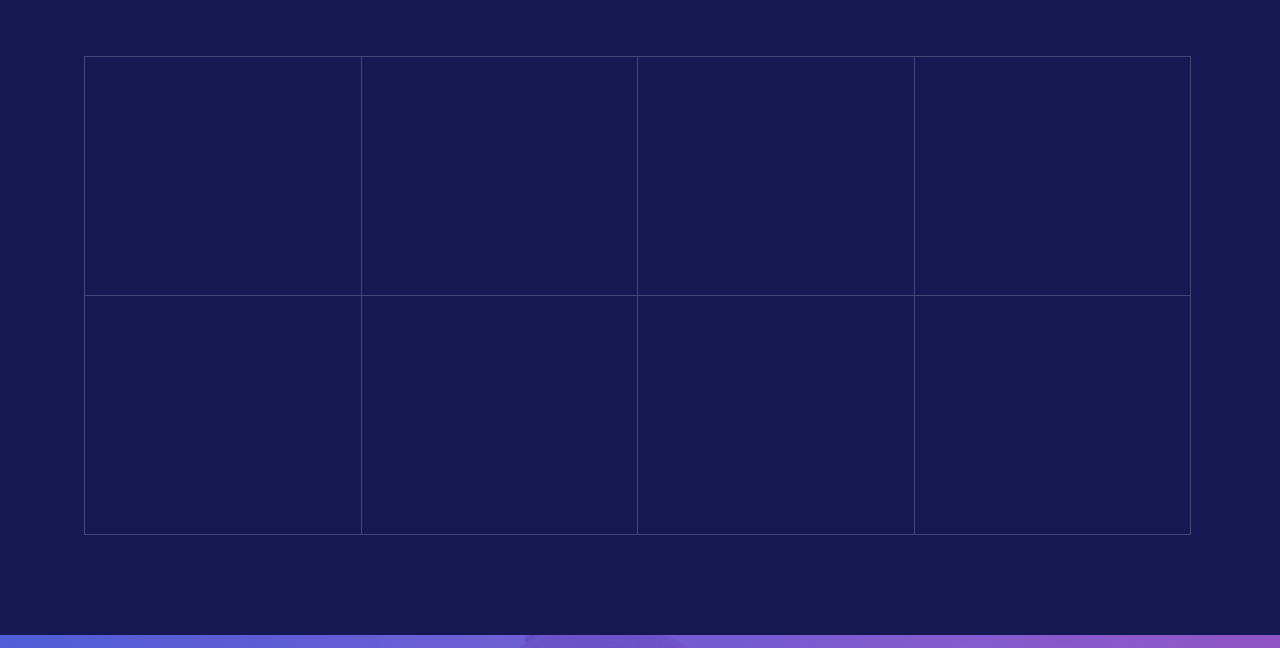
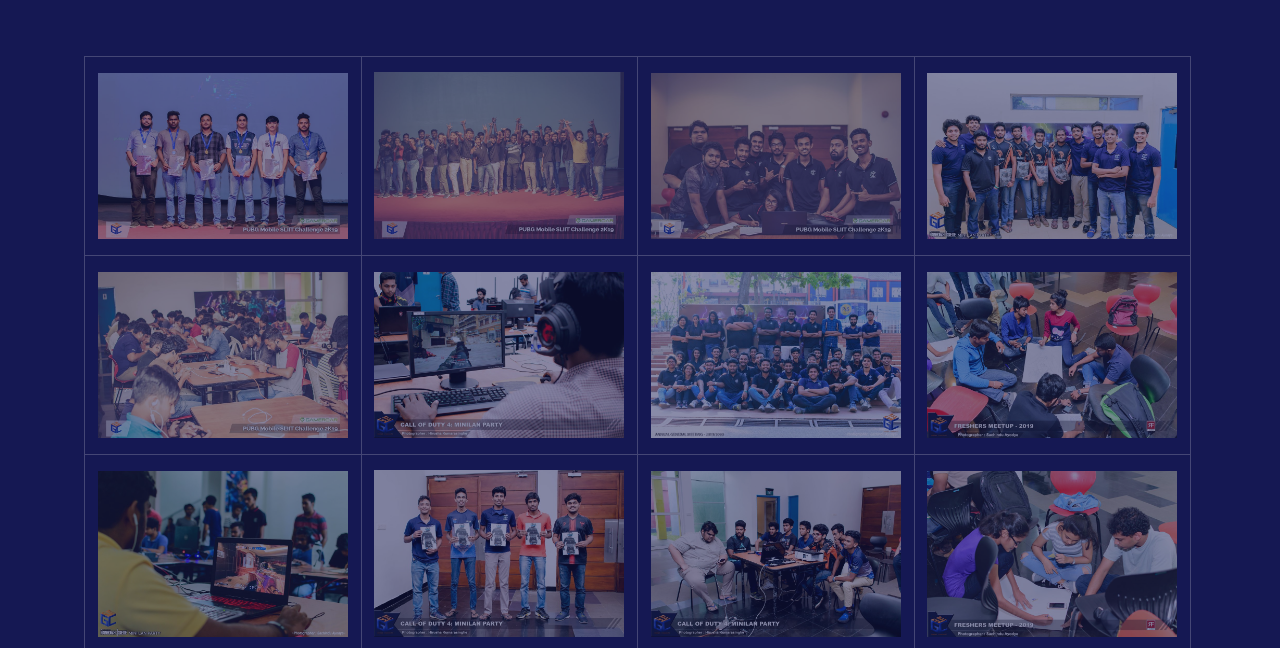
Before and after one commit to SLIIT-GC/SLIIT-GC-Web, a website: page index.html in a window 1280 px wide. Shown: the part 4994-5642 px from the top of the page. Drawn offline with Linux system fonts and the light colour scheme.

Commit message:
update photo gallery

```diff
--- a/index.html
+++ b/index.html
@@ -655,40 +655,57 @@
                     <div class="our-sponsor-area d-flex flex-wrap">
                         <!-- Single Sponsor -->
                         <div class="single-sponsor wow fadeInUp" data-wow-delay="300ms">
-                            <a href="#"><img src="" alt=""></a>
+                            <a href="img/Photo-img/1.1.jpg"><img src="img/Photo-img/1.1.jpg" alt="" ></a>
                         </div>
                         <!-- Single Sponsor -->
                         <div class="single-sponsor wow fadeInUp" data-wow-delay="300ms">
-                            <a href="#"><img src="" alt=""></a>
+                            <a href="img/Photo-img/1.jpg"><img src="img/Photo-img/1.jpg" alt=""></a>
                         </div>
                         <!-- Single Sponsor -->
                         <div class="single-sponsor wow fadeInUp" data-wow-delay="300ms">
-                            <a href="#"><img src="" alt=""></a>
+                            <a href="img/Photo-img/2.jpg"><img src="img/Photo-img/2.jpg" alt=""></a>
                         </div>
                         <!-- Single Sponsor -->
                         <div class="single-sponsor wow fadeInUp" data-wow-delay="300ms">
-                            <a href="#"><img src="" alt=""></a>
+                            <a href="img/Photo-img/3.jpg"><img src="img/Photo-img/3.jpg" alt=""></a>
                         </div>
                         <!-- Single Sponsor -->
                         <div class="single-sponsor wow fadeInUp" data-wow-delay="300ms">
-                            <a href="#"><img src="" alt=""></a>
+                            <a href="img/Photo-img/4.jpg"><img src="img/Photo-img/4.jpg" alt=""></a>
                         </div>
                         <!-- Single Sponsor -->
                         <div class="single-sponsor wow fadeInUp" data-wow-delay="300ms">
-                            <a href="#"><img src="" alt=""></a>
+                            <a href="img/Photo-img/5.jpg"><img src="img/Photo-img/5.jpg" alt=""></a>
                         </div>
                         <!-- Single Sponsor -->
                         <div class="single-sponsor wow fadeInUp" data-wow-delay="300ms">
-                            <a href="#"><img src="" alt=""></a>
+                            <a href="img/Photo-img/6.jpg"><img src="img/Photo-img/6.jpg" alt=""></a>
                         </div>
                         <!-- Single Sponsor -->
                         <div class="single-sponsor wow fadeInUp" data-wow-delay="300ms">
-                            <a href="#"><img src="" alt=""></a>
+                            <a href="img/Photo-img/7.jpg"><img src="img/Photo-img/7.jpg" alt=""></a>
+                        </div>
+                         <!-- Single Sponsor -->
+                         <div class="single-sponsor wow fadeInUp" data-wow-delay="300ms">
+                            <a href="img/Photo-img/8.jpg"><img src="img/Photo-img/8.jpg" alt=""></a>
+                        </div>
+                        <!-- Single Sponsor -->
+                        <div class="single-sponsor wow fadeInUp" data-wow-delay="300ms">
+                            <a href="img/Photo-img/9.jpg"><img src="img/Photo-img/9.jpg" alt=""></a>
+                        </div>
+                        <!-- Single Sponsor -->
+                        <div class="single-sponsor wow fadeInUp" data-wow-delay="300ms">
+                            <a href="img/Photo-img/10.jpg"><img src="img/Photo-img/10.jpg" alt=""></a>
+                        </div>
+                        <!-- Single Sponsor -->
+                        <div class="single-sponsor wow fadeInUp" data-wow-delay="300ms">
+                            <a href="img/Photo-img/11.jpg"><img src="img/Photo-img/11.jpg" alt=""></a>
                         </div>
                     </div>
+                    <div>
+                        <a href="https://www.facebook.com/pg/sliitgc/photos/?ref=page_internal" class="btn confer-btn w-100 mb-30">More Photos<i class="zmdi zmdi-long-arrow-right"></i></a>
+                    </div>
                 </div>
-
-
             </div>
         </div>
     </section>
--- a/style.css
+++ b/style.css
@@ -2556,9 +2556,9 @@ input:required {
     -webkit-box-flex: 0;
     -ms-flex: 0 0 25%;
     flex: 0 0 25%;
-    max-width: 25%;
-    width: 25%;
-    height: 240px;
+    max-width: 50%;
+    width: 50% ;
+    height: 200px;
     display: -webkit-box;
     display: -ms-flexbox;
     display: flex;
@@ -2583,7 +2583,8 @@ input:required {
       -webkit-transition-duration: 300ms;
       -o-transition-duration: 300ms;
       transition-duration: 300ms;
-      max-height: 110px;
+      max-height: 220px;
+      max-width: 250px;
       opacity: 0.5; }
       @media only screen and (min-width: 992px) and (max-width: 1199px) {
         .our-sponsor-area .single-sponsor a img {
```
Also changed, not shown: img/photo-img/1.1.jpg (added), img/photo-img/1.jpg (added), img/photo-img/10.jpg (added), img/photo-img/11.jpg (added), img/photo-img/2.jpg (added), img/photo-img/3.jpg (added), img/photo-img/4.jpg (added), img/photo-img/5.jpg (added), img/photo-img/6.jpg (added), img/photo-img/7.jpg (added), img/photo-img/8.jpg (added), img/photo-img/9.jpg (added).
